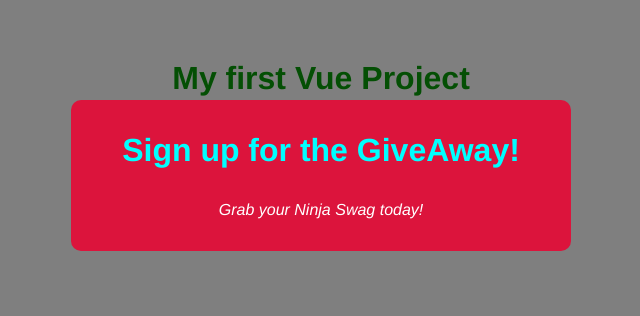
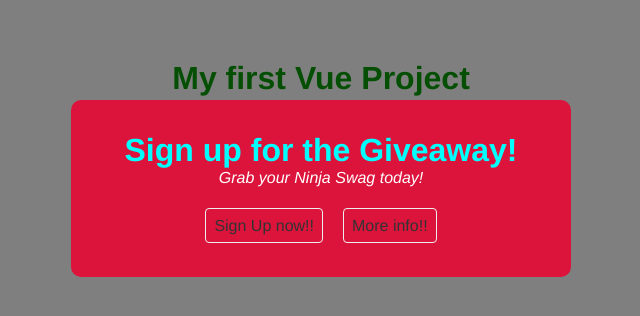
Before and after one commit to ViuCoding/netninja-vue3-tuts, a Vue app: page / in a window 1280 px wide. Both pictures are taken after a click on the button "Open Modal". Shown: the top 316 px of the page, without its empty margins (319-959 px from the left). Built offline with nearby package versions, Linux system fonts and the light colour scheme.

Commit message:
Vue slots, in order to pass templates to child components

```diff
--- a/src/App.vue
+++ b/src/App.vue
@@ -2,7 +2,15 @@
   <h1 class="nino">{{ title }}</h1>
   <p>Welcome...</p>
   <div v-if="showModal">
-    <Modal :header="header" :text="text" theme="sale" @close="toggleModal" />
+    <Modal theme="sale" @close="toggleModal">
+      <template v-slot:links>
+        <a href="#">Sign Up now!!</a>
+        <a href="#">More info!!</a>
+      </template>
+
+      <h1>{{ header }}</h1>
+      <p>Grab your Ninja Swag today!</p>
+    </Modal>
   </div>
   <button @click="toggleModal">Open Modal</button>
 </template>
@@ -16,7 +24,7 @@ export default {
   data() {
     return {
       title: "My first Vue Project",
-      header: "Sign up for the GiveAway!",
+      header: "Sign up for the Giveaway!",
       text: "Grab your Ninja Swag today!",
       showModal: false,
     };
--- a/src/components/Modal.vue
+++ b/src/components/Modal.vue
@@ -1,16 +1,18 @@
 <template>
-<!-- @click.self allows us to close the modal ONLY if we click on the element itself and not on anything inside of it -->
+  <!-- @click.self allows us to close the modal ONLY if we click on the element itself and not on anything inside of it -->
   <div class="backdrop" @click.self="closeModal">
     <div class="modal" :class="{ sale: theme === 'sale' }">
-      <h1>{{ header }}</h1>
-      <p>{{ text }}</p>
+      <slot>Default Content </slot>
+      <div class="actions">
+        <slot name="links"> </slot>
+      </div>
     </div>
   </div>
 </template>
 
 <script>
 export default {
-  props: ["header", "text", "theme"],
+  props: ["theme"],
   methods: {
     closeModal() {
       this.$emit("close");
@@ -43,6 +45,21 @@ export default {
 
 .modal.sale h1 {
   color: aqua;
-  margin-bottom: 2rem;
+}
+
+.modal .actions{
+  text-align: center;
+  margin: 30px 0 10px 0;
+  color: #333;
+
+}
+.modal .actions a{
+  margin: 10px;
+  padding: 8px;
+  border: 1px solid #eee;
+  border-radius: 4px;
+  text-decoration: none;
+  color: #333;
+
 }
 </style>
```
